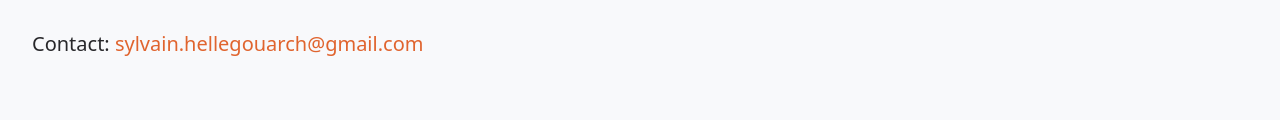
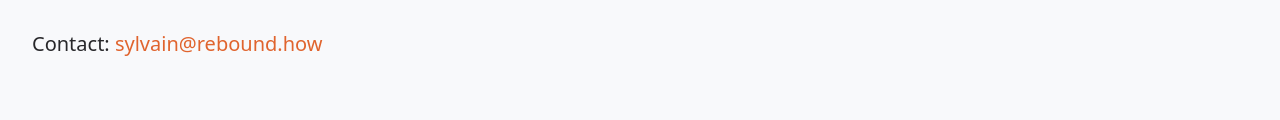
Before and after one commit to rebound-how/www, an Astro site: page /legal in a window 1280 px wide. Shown: the part 418-538 px from the top of the page. Built offline with nearby package versions, Linux system fonts and the light colour scheme; Astro itself is replaced by a stand-in of ours; no server answers; a web font is replaced by a local one.

Commit message:
fix email
Signed-off-by: Sylvain Hellegouarch <sh@defuze.org>

```diff
--- a/src/pages/legal.astro
+++ b/src/pages/legal.astro
@@ -21,8 +21,8 @@ import Layout from "@/layouts/Layout.astro";
             France
           </address>
           <p class="legal__contact">
-            Contact: <a href="mailto:sylvain.hellegouarch@gmail.com"
-              >sylvain.hellegouarch@gmail.com</a
+            Contact: <a href="mailto:sylvain@rebound.how"
+              >sylvain@rebound.how</a
             >
           </p>
           <p class="legal__credit">
```
